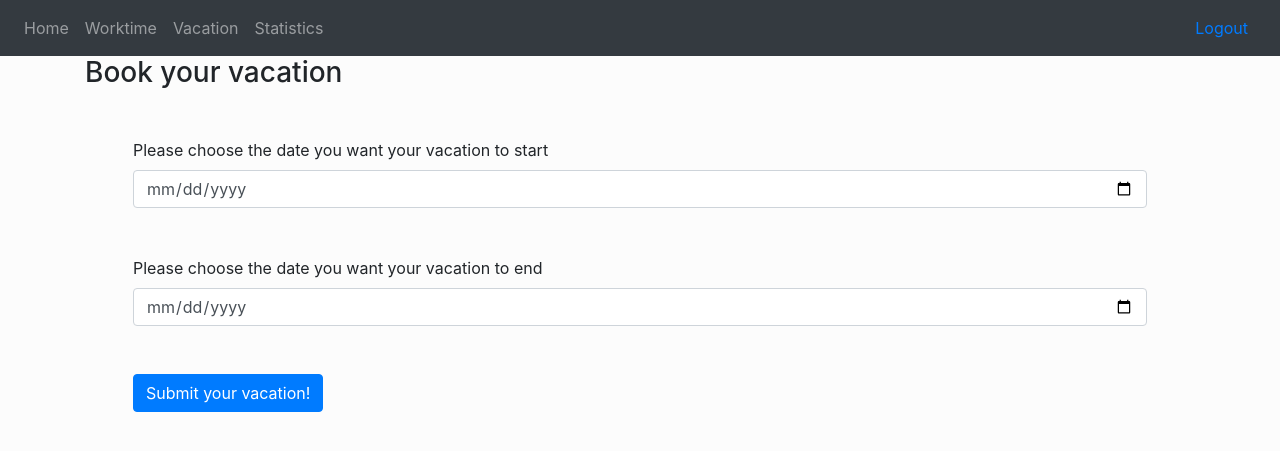
After one commit to ivteit00/STC_CODE, a Flask app: page /vacation in a window 1280 px wide. The commit adds this page. Shown: the top 451 px of the page. Run offline with Flask 2, Linux system fonts and the light colour scheme; a user stored in the database is signed in; some libraries are stand-ins or nearby versions.

Commit message:
navbar fixed

```diff
--- a/app/models.py
+++ b/app/models.py
@@ -23,3 +23,9 @@ class Role(db.Model):
 
     def __repr__(self):
         return '<Role %r>' % self.name
+
+
+class VacationRequest(db.Model):
+    id = db.Column(db.Integer, primary_key=True)
+    start_date = db.Column(db.Date)
+    end_date = db.Column(db.Date)
--- a/app/static/css/styles.css
+++ b/app/static/css/styles.css
@@ -10,15 +10,28 @@ html {
 }
 
 .logo {
-    margin-top: 25;
-    display: block;
     margin-left: auto;
     margin-right: auto;
-    width: 100%;
+    width: 300px;
+    height: 300px;
+    align-items: center;
+    position: relative;
+    display: block;
 
 }
 
-.smaller-container {
-    width: 20%;
+
+.img-class {
+    width: 200px;
+    height: 200px;
+}
+
+.login-center {
+    width: 300px;
+    height: 600px;
 
 }
+
+.visual {
+    border: 1px solid black;
+}
--- a/app/templates/base.html
+++ b/app/templates/base.html
@@ -16,18 +16,25 @@
         <button class="navbar-toggler" type="button" data-toggle="collapse" data-target="#navbar">
             <span class="navbar-toggler-icon"></span>
         </button>
+
+
         <div class="collapse navbar-collapse" id="navbar">
-            <div class="navbar-nav">
+            <ul class="navbar-nav mr-auto">
                 {% if user.is_authenticated %}
-                <a class="nav-item nav-link" id="home" href="/home">Home</a>
-                <a class="nav-item nav-link" id="wortime" href="/worktime">Worktime</a>
-                <a class="nav-item nav-link" id="vacation">Vacation</a>
-                <a class="nav-item nav-link" id="statistics">Statistics</a>
+                <li class="nav-item"><a class="nav-link" id="home" href="/home">Home</a></li>
+                <li class="nav-item"><a class="nav-item nav-link" id="wortime" href="/worktime">Worktime</a></li>
+                <li class="nav-item"><a class="nav-item nav-link" id="vacation" href="/vacation">Vacation</a></li>
+                <li class="nav-item"><a class="nav-item nav-link" id="statistics">Statistics</a></li>
+                {% else %}
+                <li class="nav-item"><a class="nav-item nav-link" id="login" href="{{url_for('auth.login')}}">Login</a>
+                </li>
+                {% endif %}
+            </ul>
+            {% if user.is_authenticated %}
+            <span class="navbar-item">
                 <a class="nav-item nav-link" id="logout" href="/logout">Logout</a>
-                {% else %}
-                <a class="nav-item nav-link" id="login" href="{{url_for('auth.login')}}">Login</a>
-                {% endif %}
-            </div>
+            </span>
+            {% endif %}
         </div>
     </nav>
 
--- a/app/templates/home.html
+++ b/app/templates/home.html
@@ -4,7 +4,7 @@
 
 {% block page_header %}
 <div class="container">
-    <h1>Hallo, {{full_name}}</h1>
+    <h3>Hallo, {{full_name}}</h3>
 </div>
 {% endblock page_header %}
 
--- a/app/templates/login.html
+++ b/app/templates/login.html
@@ -6,6 +6,7 @@
     <div class="container smaller-container">
         <img src="{{url_for('static', filename='STC.png')}}" alt="Logo" class="logo">
 
+        <div class="d-flex justify-content-center" >
             <div class="jumbotron">
                 <div class=" form-group">
                     <label for="email-id">E-Mail</label>
@@ -20,6 +21,7 @@
                 </div>
             </div>
         </div>
+    </div>
 </form>
 
 {% endblock content %}
--- /dev/null
+++ b/app/templates/vacation.html
@@ -0,0 +1,30 @@
+{% extends 'base.html' %}
+
+
+{% block title %}Vacation{% endblock title %}
+
+
+{% block page_header %}
+<div class="container">
+    <h3>Book your vacation</h3>
+
+</div>
+{% endblock page_header %}
+
+{% block content %}
+<form method="POST">
+    <div class="container">
+        <div class="md-form mx-5 my-5">
+            <label for="start-time">Please choose the date you want your vacation to start</label>
+            <input type="date" name="start-date" id="startdate" class="form-control" required>
+        </div>
+        <div class="md-form mx-5 my-5">
+            <label for="start-time">Please choose the date you want your vacation to end</label>
+            <input type="date" name="end-date" id="enddate" class="form-control" required>
+        </div>
+        <div class="md-form mx-5 my-5">
+            <button type="submit" class="btn btn-primary">Submit your vacation!</button>
+        </div>
+    </div>
+</form>
+{% endblock content %}
--- a/app/templates/worktime.html
+++ b/app/templates/worktime.html
@@ -4,7 +4,7 @@
 
 {% block page_header %}
 <div class="container">
-    <h1>Please enter your worktime for today!</h1>
+    <h3>Please enter your worktime for today!</h3>
 </div>
 {% endblock page_header %}
 
--- a/app/views.py
+++ b/app/views.py
@@ -43,6 +43,11 @@ def worktime():
     return render_template('worktime.html', user=current_user)
 
 
+@views.route('/vacation', methods=['GET', 'POST'])
+@login_required
+def vacation():
+    return render_template('vacation.html', user=current_user)
+
 # MA-statistic-viewfunction
 
 
```
Lines whose indentation alone changed are shown as unchanged.
